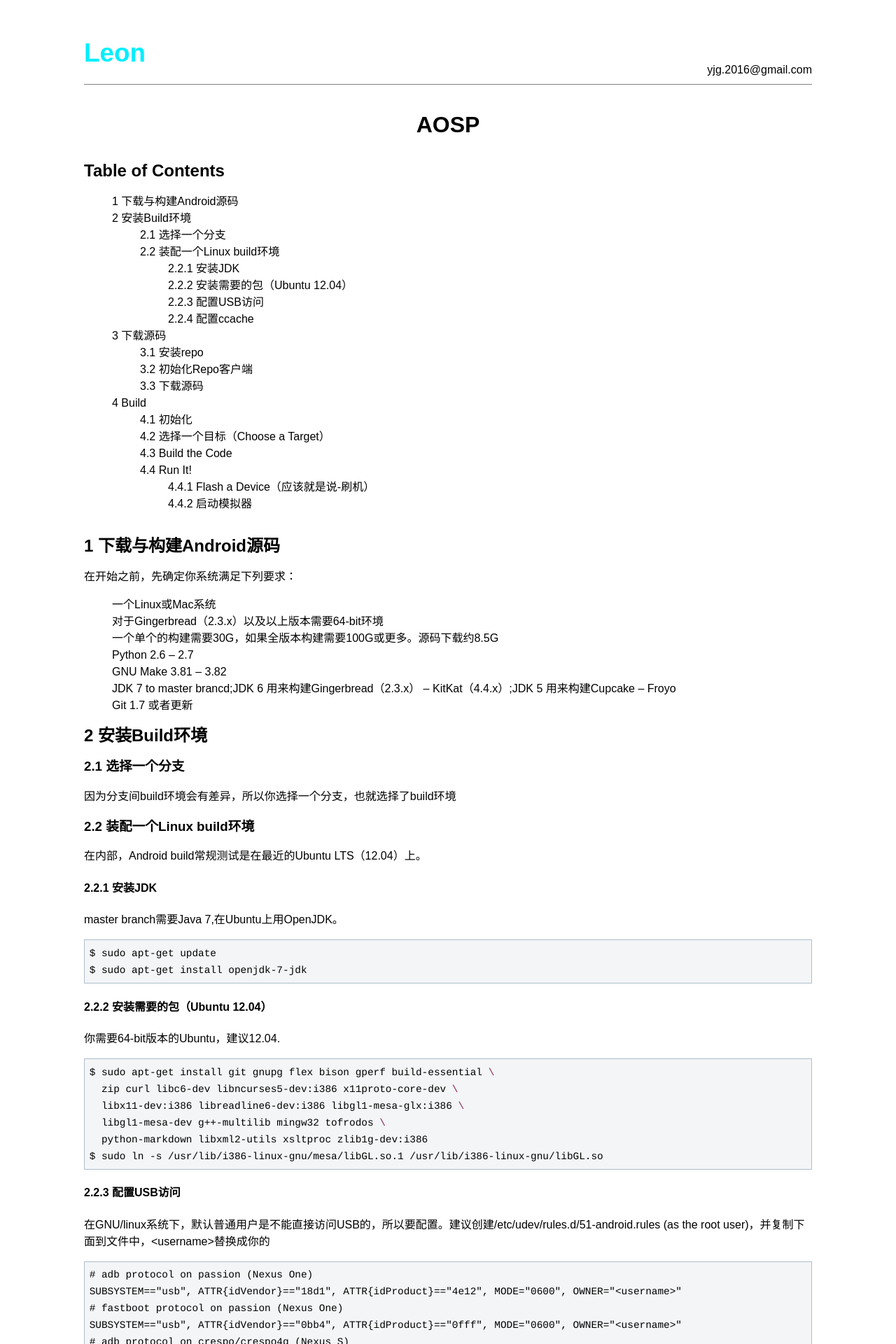
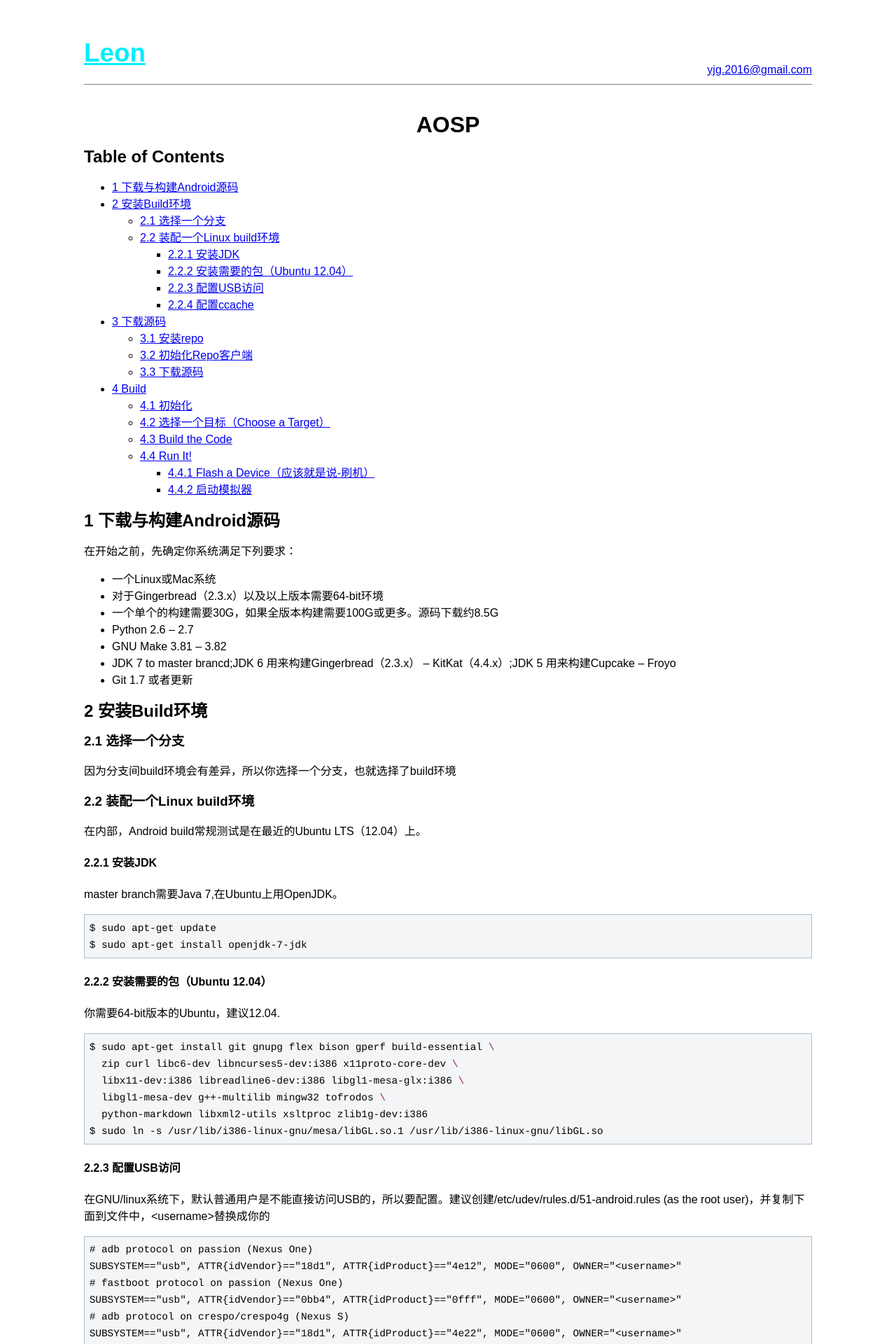
Before and after one commit to leongithub/blog, a Jekyll site: the page built from _posts/2014-09-29-aosp.html, in a window 1280 px wide. Shown: the top 1920 px of the page at 70% size. Built offline with Jekyll 4.4.1, drawn with Linux system fonts in a browser that asks for light colours; comment, search, counter and statistics services are not loaded.

Commit message:
修改完毕，明天接着改

```diff
--- a/_layouts/post.html
+++ b/_layouts/post.html
@@ -19,6 +19,7 @@
 {% endif %}
 </div>
 
+<!-- disqus评论 -->
 <div id="disqus_thread"></div>
 <script type="text/javascript">
     var disqus_shortname = 'blogleon';
--- a/css/default.css
+++ b/css/default.css
@@ -1,18 +1,5 @@
 body {
     font-family: "微软雅黑","Arial","Helvetica","sans-serif";
-}
-
-li {
-    list-style-type: none;
-}
-
-a {
-    color: black;
-	text-decoration: none;
-}
-
-a:hover {
-	color: #e40;
 }
 
 .site {
@@ -57,7 +44,3 @@
     margin-right: 60px;
     font-size: 14px;
 }
-
-#table-of-contents {
-    overflow: auto;
-}
```
